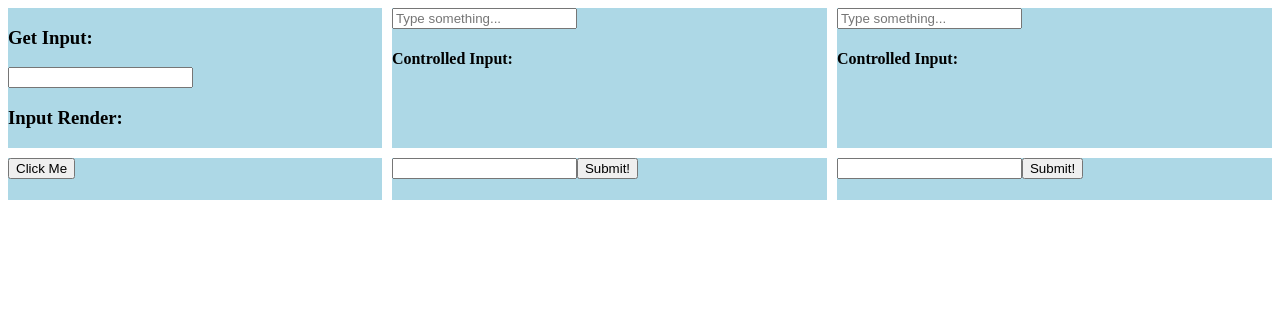
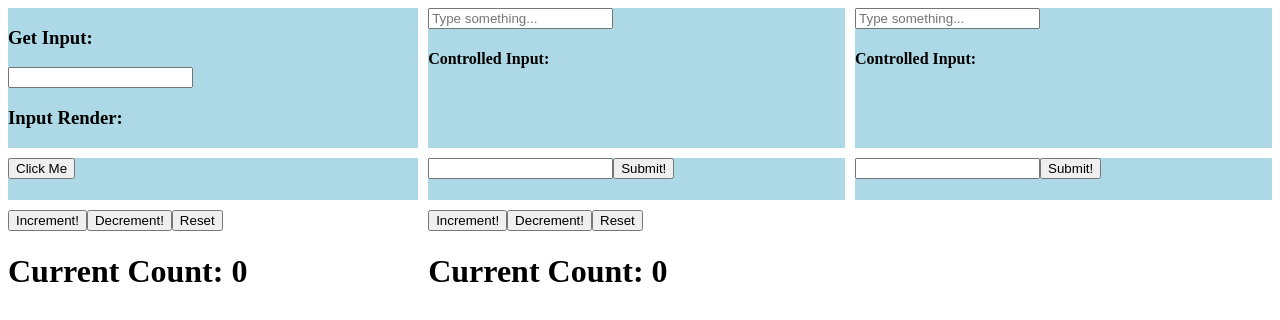
Before and after one commit to ArboReality/React-Sandbox, a React (Vite) app: page / in a window 1280 px wide. Shown: the top 320 px of the page. Built offline with nearby package versions, Linux system fonts and the light colour scheme.

Commit message:
created a functional version of counter component

```diff
--- a/src/App.jsx
+++ b/src/App.jsx
@@ -2,10 +2,13 @@ import './App.css'
 import MyComponent from './components/mycomponent'
 import ControlledInput from './components/ctrlinput'
 import MyForm from './components/ctrlform'
+import Counter from './components/counter'
 
 import FunctionalInput from './components/ctrlinput'
 import FunctionalForm from './components/ctrlform'
 import MyApp from './components/callbackprops'
+import FunctionalCounter from './components/counter';
+
 
 
 export default function App() {
@@ -17,6 +20,8 @@ export default function App() {
       <MyComponent />
       <MyForm />
       <FunctionalForm />
+      <Counter />
+      <FunctionalCounter />
     </main>
   )
 }
--- a/src/components/counter.jsx
+++ b/src/components/counter.jsx
@@ -45,3 +45,35 @@ class Counter extends React.Component {
 
 
 export default Counter;
+
+
+
+export const FunctionalCounter = (props) => {
+
+  function increment() {
+    props.setState(state => ({
+      count: state.count + 1
+    }));
+  }
+
+  function decrement() {
+    props.setState(state => ({
+      count: state.count - 1
+    }));
+  }
+
+  function reset() {
+    props.setState(state => ({
+      count: 0
+    }));
+  }
+
+  return (
+    <div>
+      <button className='inc' onClick={ increment}>Increment!</button>
+     <button className='dec' onClick={decrement}>Decrement!</button>
+        <button className='reset' onClick={reset}>Reset</button>
+        <h1>Current F Count: {props.count}</h1>
+      </div>
+    );
+}
```
